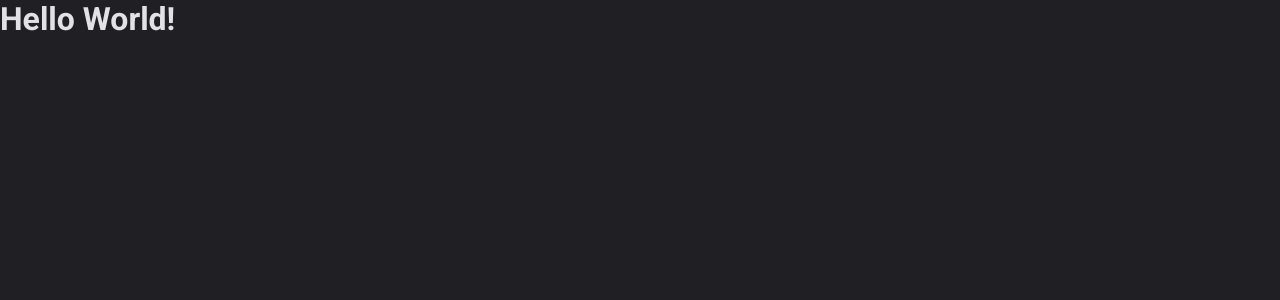
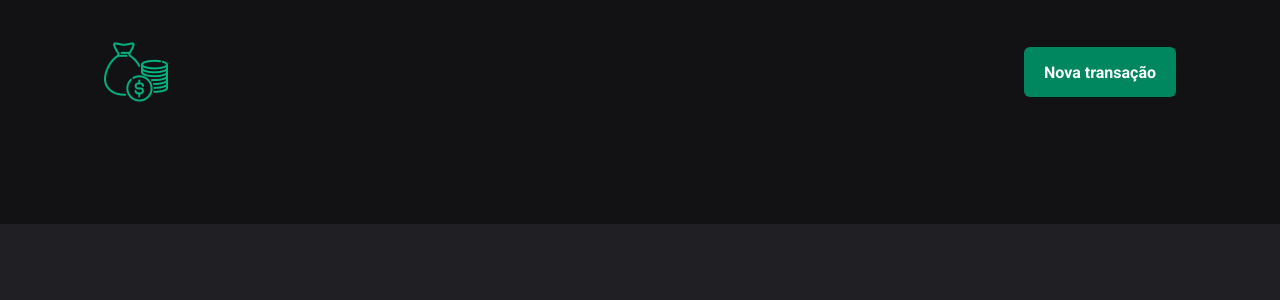
Before and after one commit to danvieira97/ignite-dtmoney, a React (Vite) app: page / in a window 1280 px wide. Shown: the top 300 px of the page. Built offline with nearby package versions, Linux system fonts and the light colour scheme.

Commit message:
feat: header component

```diff
--- a/src/App.tsx
+++ b/src/App.tsx
@@ -1,12 +1,13 @@
 import { ThemeProvider } from 'styled-components'
 import { defaultTheme } from './styles/themes/default'
 import { GlobalStyle } from './styles/global'
+import { Transaction } from './pages/Transactions'
 
 export function App() {
   return (
     <ThemeProvider theme={defaultTheme}>
       <GlobalStyle />
-      <h1>Hello World!</h1>
+      <Transaction />
     </ThemeProvider>
   )
 }
--- /dev/null
+++ b/src/components/Header/index.tsx
@@ -0,0 +1,14 @@
+import { HeaderContainer, HeaderContent, NewTransactionButton } from './styles'
+
+import logoImg from '../../assets/logo-dt.png'
+
+export function Header() {
+  return (
+    <HeaderContainer>
+      <HeaderContent>
+        <img src={logoImg} alt="" />
+        <NewTransactionButton>Nova transação</NewTransactionButton>
+      </HeaderContent>
+    </HeaderContainer>
+  )
+}
--- /dev/null
+++ b/src/components/Header/styles.ts
@@ -0,0 +1,33 @@
+import styled from 'styled-components'
+
+export const HeaderContainer = styled.header`
+  background: ${(props) => props.theme['gray-900']};
+  padding: 2.5rem 0 7.5rem;
+`
+
+export const HeaderContent = styled.div`
+  width: 100%;
+  max-width: 1120px;
+  margin: 0 auto;
+  padding: 0 1.5rem;
+
+  display: flex;
+  justify-content: space-between;
+  align-items: center;
+`
+
+export const NewTransactionButton = styled.button`
+  height: 50px;
+  border: 0;
+  background: ${(props) => props.theme['green-500']};
+  color: ${(props) => props.theme.white};
+  font-weight: bold;
+  padding: 0 1.25rem;
+  border-radius: 6px;
+  cursor: pointer;
+
+  &:hover {
+    background: ${(props) => props.theme['green-700']};
+    transition: background-color 0.2s;
+  }
+`
--- /dev/null
+++ b/src/pages/Transactions/index.tsx
@@ -0,0 +1,9 @@
+import { Header } from '../../components/Header'
+
+export function Transaction() {
+  return (
+    <div>
+      <Header />
+    </div>
+  )
+}
```
Also changed, not shown: src/assets/logo-dt.png (added), src/pages/Transactions/styles.ts (added).
